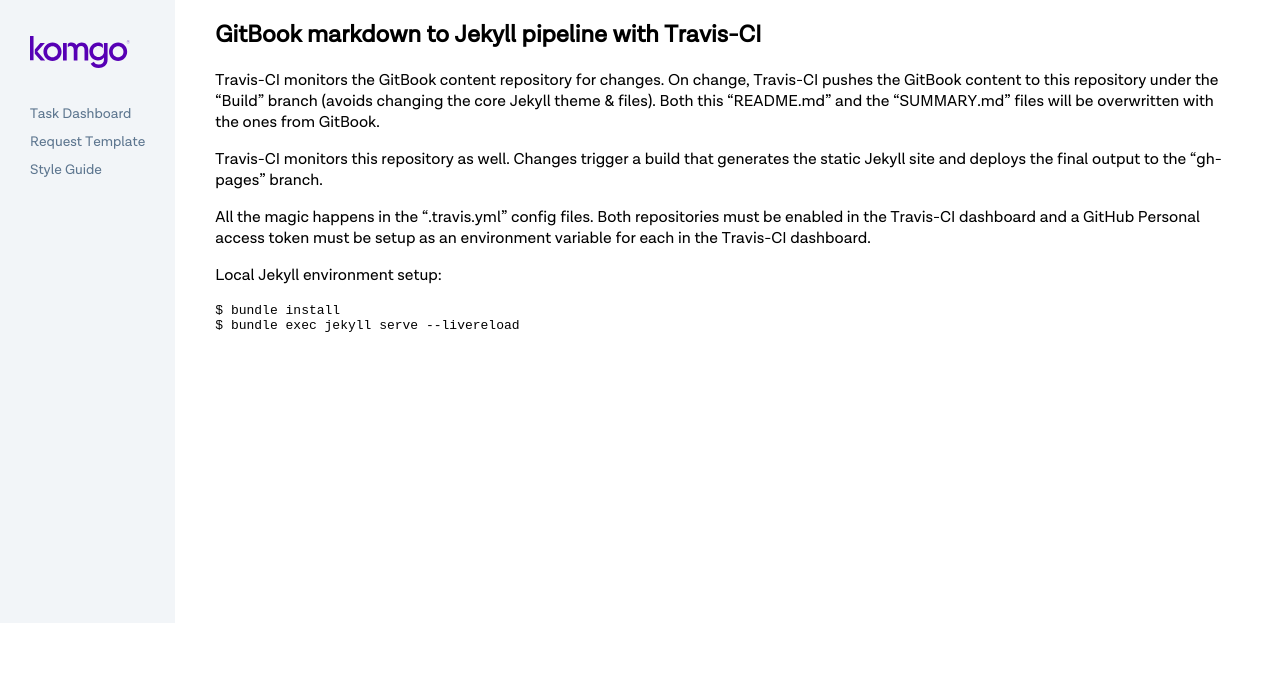
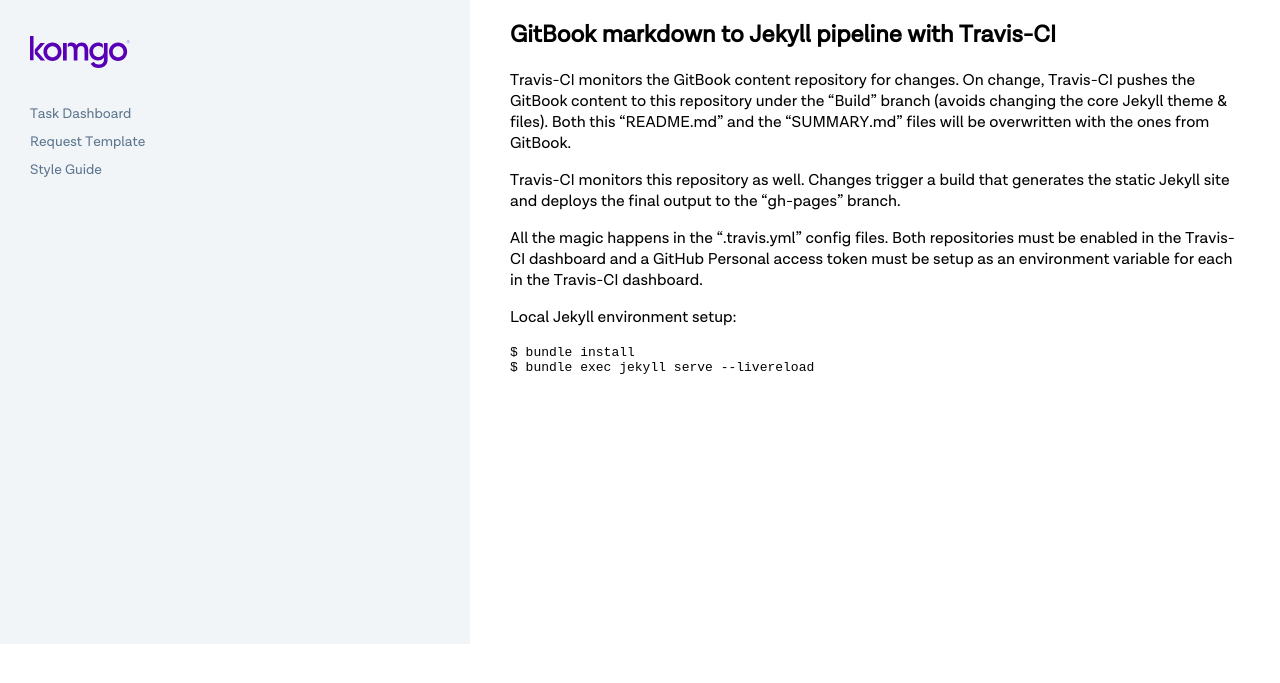
Before and after one commit to chpmnrssll/help-portal, a Jekyll site: the page built from README.md, in a window 1280 px wide. Shown: the top 683 px of the page. Built offline with Jekyll 4.4.1, drawn with Linux system fonts in a browser that asks for light colours; some web fonts are replaced; our own code applies the rules of GitHub Pages for plain Markdown files.

Commit message:
Set sidebar navigation to a fixed width: 470px;

```diff
--- a/_sass/sidebar.scss
+++ b/_sass/sidebar.scss
@@ -2,6 +2,7 @@
   background-color: $color-grey-1;
   float: left;
   height: 100%;
+  width: 470px;
 
   .logo {
     padding-left: 30px;
```
